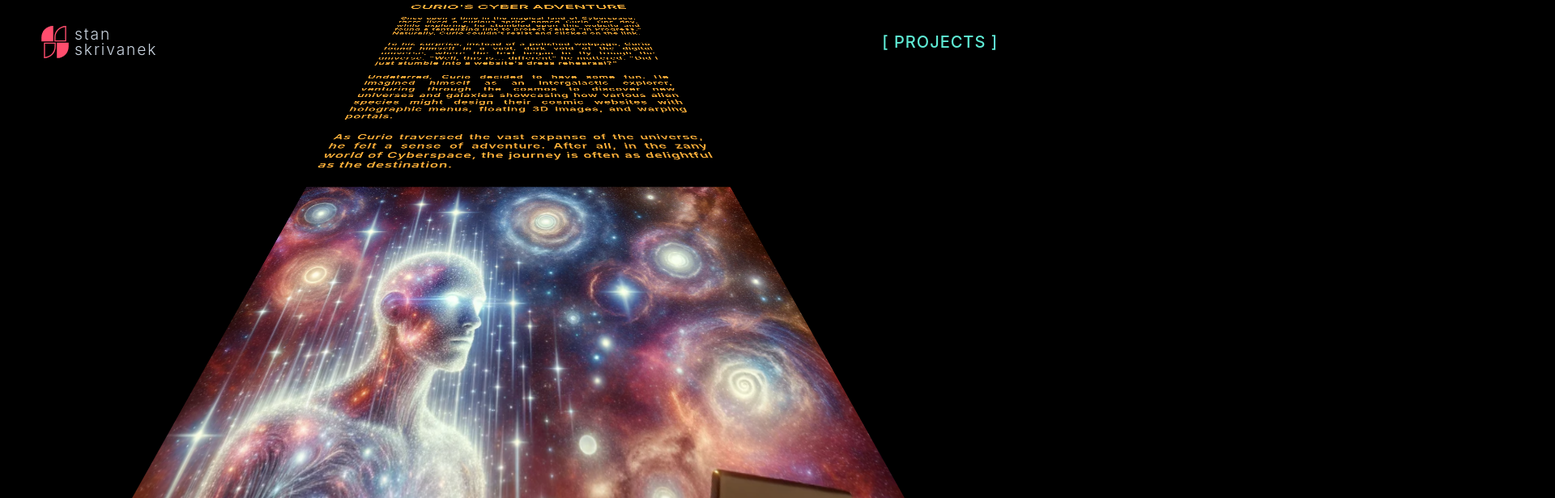
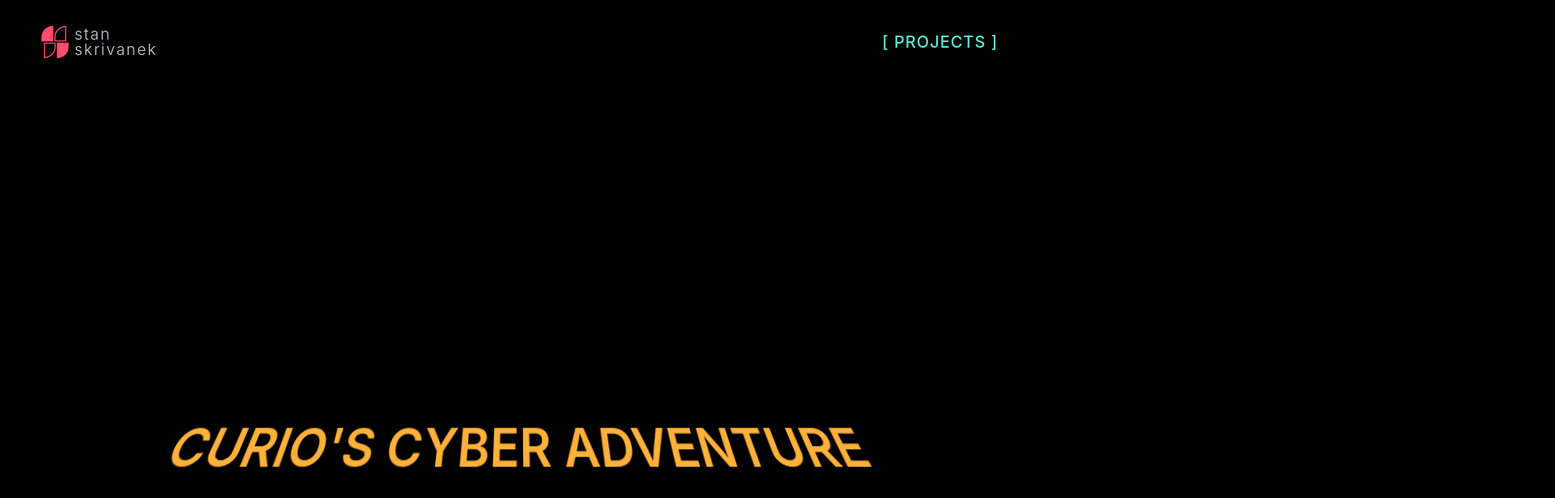
Before and after one commit to StanSkrivanek/portfolio_v1, a SvelteKit app: page /wip in a window 1280 px wide. Shown: the top 616 px of the page at 81% size, 1920 px wide, since content can reach past the window. Built offline with nearby package versions, Linux system fonts and the light colour scheme.

Commit message:
fix: animation

```diff
--- a/src/routes/wip/+page.svelte
+++ b/src/routes/wip/+page.svelte
@@ -54,7 +54,7 @@
 	/* Styles */
 	.wrapper {
 		max-height: 82vh;
-		animation: scroll 10s linear forwards;
+		animation: scroll 60s linear forwards;
 	}
 
 	.text-scroll {
```
